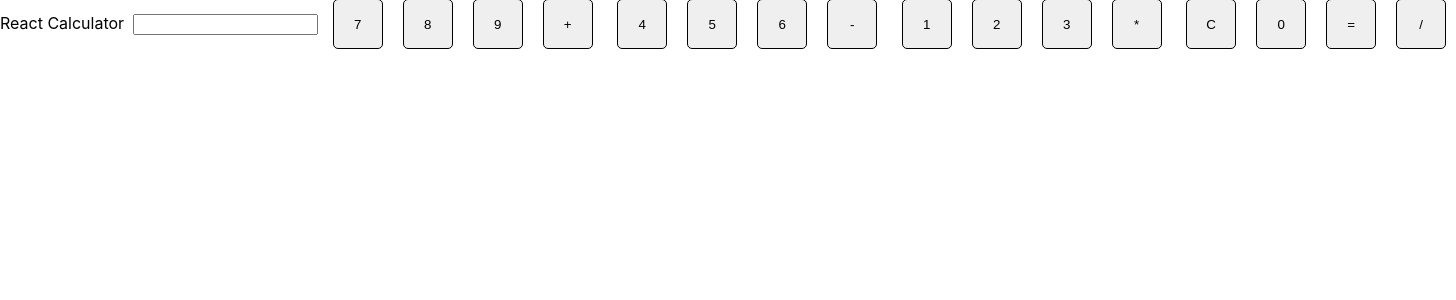
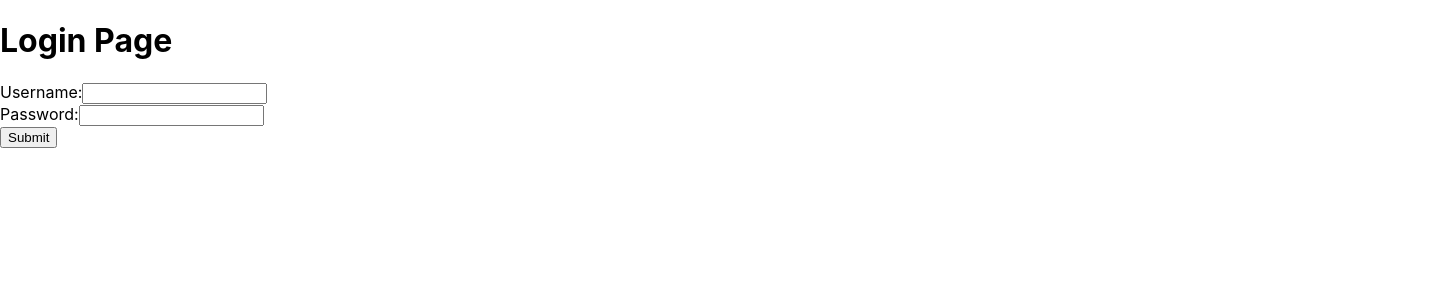
Before and after one commit to Rajesh5496/fullname, a React (Create React App) app: page / in a window 1280 px wide. Shown: the top 300 px of the page, 1456 px wide, since content can reach past the window. Built offline with nearby package versions, Linux system fonts and the light colour scheme.

Commit message:
first commit

```diff
--- a/src/App.js
+++ b/src/App.js
@@ -3,13 +3,15 @@ import './App.css';
 import Fullname from './components/fullname';
 import Counter from './components/counter';
 import Calculator from './components/calculator/calculator';
+import Login from './components/Login/login';
 
 function App() {
   return (
     <>
       {/* <Fullname /> */}
       {/* <Counter /> */}
-      <Calculator />
+      {/* <Calculator /> */}
+      <Login />
     </>
 
   );
--- /dev/null
+++ b/src/components/Login/login.js
@@ -0,0 +1,39 @@
+import React from "react"
+import { useState, useRef } from "react"
+
+function Login() {
+    const uservalueref = useRef()
+    const pwdvalueref = useRef()
+    const [result, setResult] = useState(false)
+    const [resultvalue, setResultvalue] = useState('')
+
+    const handlesubmit = ((event) => {
+        event.preventDefault()
+        console.log(uservalueref.current.value)
+        if (uservalueref.current.value == 'user' && pwdvalueref.current.value == 'password') {
+            setResult(true)
+            setResultvalue('Welcome, user!')
+        } else {
+            // setResult(true)
+            setResultvalue('Invalid username or password')
+        }
+    })
+
+    return (
+        <div>
+            <h1>Login Page</h1>
+             <p>{resultvalue}</p>
+            {!result && <form onSubmit={handlesubmit}>
+                <label htmlFor="username">Username:</label>
+                <input type="text" ref={uservalueref} required />
+                <br />
+                <label htmlFor="pwd">Password:</label>
+                <input type="password" ref={pwdvalueref} required />
+                <br />
+                <button type="submit">Submit</button>
+            </form>}
+
+        </div >
+    )
+}
+export default Login
--- a/src/components/fullname.js
+++ b/src/components/fullname.js
@@ -3,7 +3,7 @@ import styles from "./fullname.module.css"
 import { useState, useRef } from "react"
 
 function Fullname(){
-    // Ref = useRef()
+
     const [firstName, setFirstName] = useState('');
     const [lastName, setLastName] = useState('');
     const [fullname, setfullname] = useState('')
```
